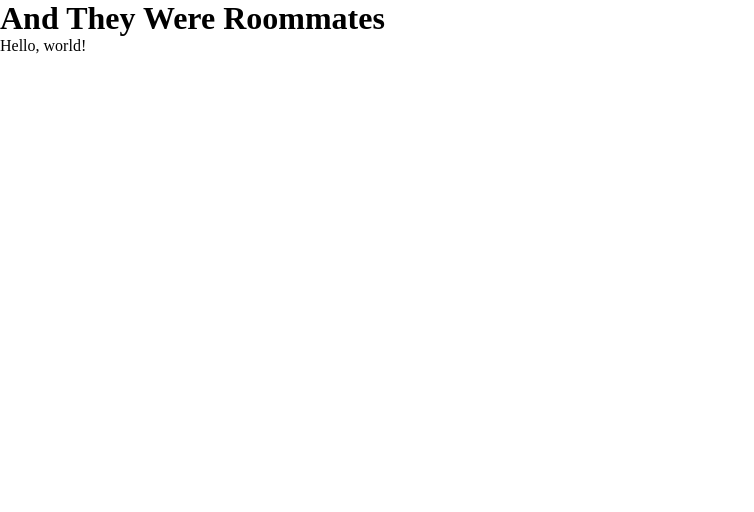
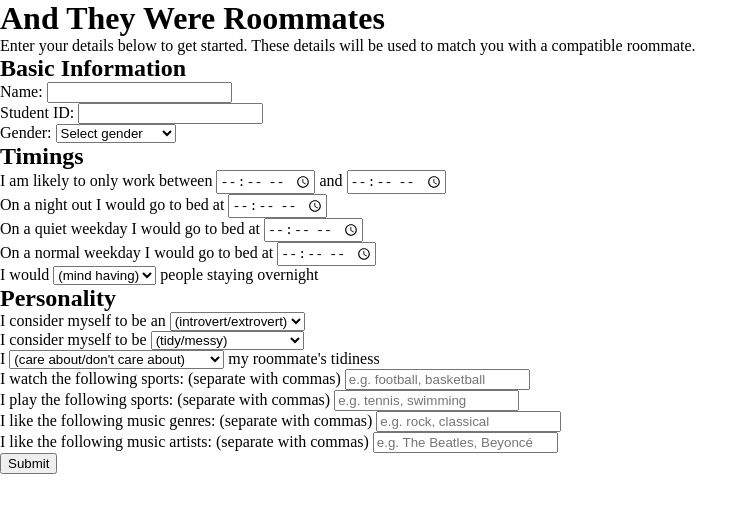
Before and after one commit to Sveltduck/durhack-25, a SvelteKit app in the folder frontend/: page / in a window 1280 px wide. Shown: the top 512 px of the page, without its empty margins (0-754 px from the left). Built offline with nearby package versions, Linux system fonts and the light colour scheme.

Commit message:
Initial form implementation

```diff
--- /dev/null
+++ b/frontend/src/lib/components/HalfHourTimeInput.svelte
@@ -0,0 +1,38 @@
+<script lang="ts">
+    let {
+        name,
+        value = $bindable(),
+        min = "00:00",
+        max = "23:30",
+        required = true,
+    }: {
+        name: string;
+        value?: string;
+        min?: string;
+        max?: string;
+        required?: boolean;
+    } = $props();
+
+    function clampTime() {
+        const time = value as string; // assert defined
+        // Clamp to min/max
+        if (time < min) return min;
+        if (time > max) return max;
+        // Clamp to nearest half hour
+        const [hours, minutes] = time.split(":").map(Number);
+        value = minutes > 30
+            ? `${String(hours + 1).padStart(2, "0")}:00`
+            : `${String(hours).padStart(2, "0")}:30`;
+    }
+</script>
+
+<input
+    type="time"
+    bind:value
+    {name}
+    {min}
+    {max}
+    {required}
+    step="1800"
+    onchange={clampTime}
+/>
--- a/frontend/src/routes/+page.svelte
+++ b/frontend/src/routes/+page.svelte
@@ -1,2 +1,143 @@
+<script lang="ts">
+
+import HalfHourTimeInput from "$lib/components/HalfHourTimeInput.svelte";
+</script>
+
 <h1>And They Were Roommates</h1>
-Hello, world!
+<!-- TODO: In future, submitting details will require authentication -->
+<p>Enter your details below to get started. These details will be used to match you with a compatible roommate.</p>
+<form>
+    <h2>Basic Information</h2>
+    <label>
+        Name:
+        <input type="text" name="name" required />
+    </label>
+    <br>
+
+    <label>
+        Student ID:
+        <input type="text" name="student-id" required />
+    </label>
+    <br>
+
+    <label>
+        Gender:
+        <select name="gender" required>
+            <option value="" disabled selected>Select gender</option>
+            <option value="male">Male</option>
+            <option value="female">Female</option>
+            <option value="non-binary">Non-binary</option>
+            <option value="prefer-not-to-say">Prefer not to say</option>
+        </select>
+    </label>
+
+
+    <h2>Timings</h2>
+    <!-- In future, a lot of these pairs could be combined into a double range slider -->
+
+    <label>
+        I am likely to only work between
+        <HalfHourTimeInput name="work-start" />
+        and
+        <HalfHourTimeInput name="work-end" />
+    </label>
+    <br>
+
+    <label>
+        On a night out I would go to bed at
+        <HalfHourTimeInput name="night-out-bedtime" />
+    </label>
+    <br>
+
+    <label>
+        On a quiet weekday I would go to bed at
+        <HalfHourTimeInput name="quiet-weekday-bedtime" />
+    </label>
+    <br>
+
+    <label>
+        On a normal weekday I would go to bed at
+        <HalfHourTimeInput name="normal-weekday-bedtime" />
+    </label>
+    <br>
+
+    <label>
+        I would
+        <select name="overnight-guests" required>
+            <option value="" disabled selected>(mind having)</option>
+            <option value="yes">be fine with</option>
+            <option value="rather-no">rather avoid</option>
+            <option value="no">not want</option>
+        </select>
+        people staying overnight
+    </label>
+    <br>
+
+    <h2>Personality</h2>
+
+    <label>
+        I consider myself to be an
+        <select name="introvert-extrovert" required>
+            <option value="" disabled selected>(introvert/extrovert)</option>
+            <option value="introvert">introvert</option>
+            <option value="ambivert">ambivert</option>
+            <option value="extrovert">extrovert</option>
+            <option value="not-sure">not sure</option>
+        </select>
+    </label>
+    <br>
+
+    <label>
+        I consider myself to be
+        <select name="tidiness" required>
+            <option value="" disabled selected>(tidy/messy)</option>
+            <option value="5">very tidy</option>
+            <option value="4">somewhat tidy</option>
+            <option value="3">neither tidy nor messy</option>
+            <option value="2">somewhat messy</option>
+            <option value="1">very messy</option>
+        </select>
+    </label>
+    <br>
+
+    <label>
+        I
+        <select name="care-about-tidiness" required>
+            <option value="" disabled selected>(care about/don't care about)</option>
+            <option value="5">care a lot about</option>
+            <option value="4">care somewhat about</option>
+            <option value="3">neither care nor don't care about</option>
+            <option value="2">don't care much about</option>
+            <option value="1">don't care at all about</option>
+        </select>
+        my roommate's tidiness
+    </label>
+    <br>
+
+    <!-- In future, these multi-text inputs could be tag-style inputs -->
+    <label>
+        I watch the following sports: (separate with commas)
+        <input type="text" name="sports-watched" placeholder="e.g. football, basketball" />
+    </label>
+    <br>
+
+    <label>
+        I play the following sports: (separate with commas)
+        <input type="text" name="sports-played" placeholder="e.g. tennis, swimming" />
+    </label>
+    <br>
+
+    <label>
+        I like the following music genres: (separate with commas)
+        <input type="text" name="music-genres" placeholder="e.g. rock, classical" />
+    </label>
+    <br>
+
+    <label>
+        I like the following music artists: (separate with commas)
+        <input type="text" name="music-artists" placeholder="e.g. The Beatles, Beyoncé" />
+    </label>
+    <br>
+
+    <button type="submit">Submit</button>
+</form>
```
